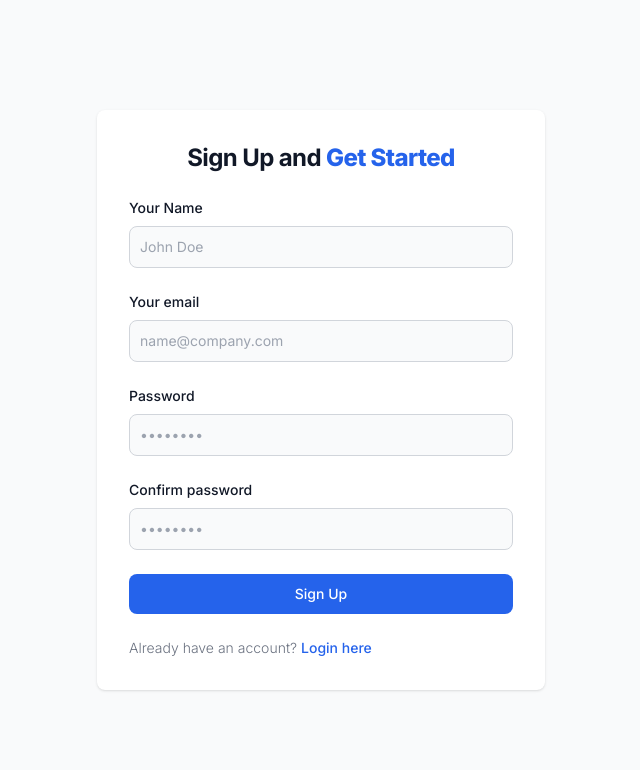
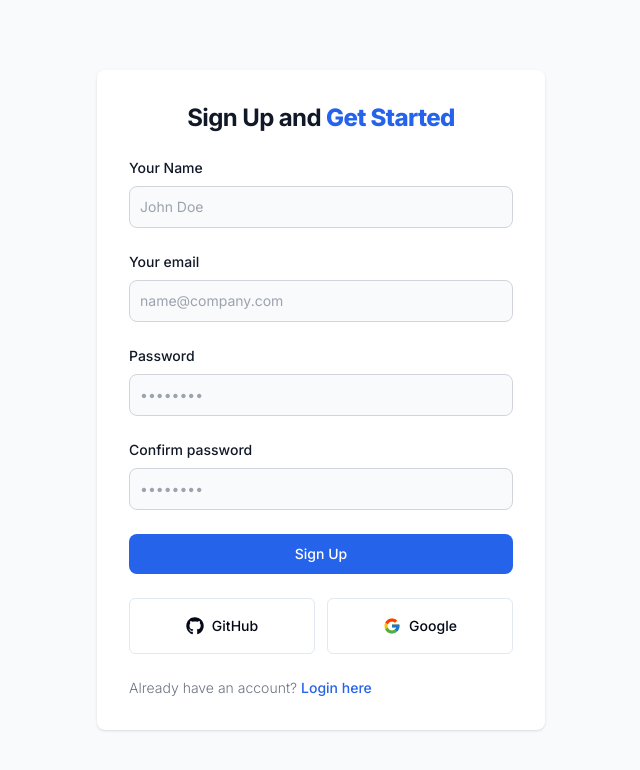
Before and after one commit to Mohammad-Ali-Rauf/pure-think_ai, a Next.js app: page /sign-up in a window 1280 px wide. Shown: the top 770 px of the page, without its empty margins (319-959 px from the left). Built offline with nearby package versions, Linux system fonts and the light colour scheme; no server answers.

Commit message:
completed github auth and added google button only

```diff
--- a/app/(auth)/(routes)/sign-in/page.tsx
+++ b/app/(auth)/(routes)/sign-in/page.tsx
@@ -1,16 +1,65 @@
-import React from 'react'
+'use client'
+import React, { useEffect, useState } from 'react'
 import Link from 'next/link'
 
+// Social Auth
+import { signIn, useSession } from 'next-auth/react'
+
+import { Button } from '@/components/ui/button'
+
+// Icons
+import { FcGoogle } from 'react-icons/fc'
+import { FaGithub } from 'react-icons/fa'
+import { useRouter } from 'next/navigation'
+
 const SigninPage = () => {
+	const { data: session, status } = useSession()
+	const { push } = useRouter()
+	const [loading, setLoading] = useState(false)
+
+	useEffect(() => {
+		if (status === 'authenticated' && session && !loading) {
+			setLoading(true)
+			push('/dashboard')
+			setLoading(false)
+		} else {
+			setLoading(false)
+		}
+	}, [session, status, push, loading])
+
+	const handleSubmit = async (e: React.FormEvent<HTMLFormElement>) => {
+		e.preventDefault()
+		// const target = e.target as typeof e.target & {
+		// 	email: { value: string }
+		// 	password: { value: string }
+		// }
+		// const email = target.email.value
+		// const password = target.password.value
+
+		// await signIn('credentials', {
+		// 	email,
+		// 	password,
+		// 	redirect: false,
+		// })
+	}
+
+	if (loading) {
+		return (
+			<div className='absolute right-1/2 bottom-1/2  transform translate-x-1/2 translate-y-1/2 '>
+				<div className='border-t-transparent border-solid animate-spin  rounded-full border-blue-400 border-8 h-64 w-64'></div>
+			</div>
+		)
+	} else {
 		return (
 			<section className='bg-gray-50 dark:bg-gray-900'>
 				<div className='flex flex-col items-center justify-center px-6 py-8 mx-auto md:h-screen lg:py-0'>
 					<div className='w-full bg-white rounded-lg shadow dark:border md:mt-0 sm:max-w-md xl:p-0 dark:bg-gray-800 dark:border-gray-700'>
 						<div className='p-6 space-y-4 md:space-y-6 sm:p-8'>
 							<h1 className='text-xl font-bold leading-tight text-center tracking-tight text-gray-900 md:text-2xl dark:text-white'>
-							Welcome <span className='font-extrabold text-blue-600'>Back</span>
+								Welcome{' '}
+								<span className='font-extrabold text-blue-600'>Back</span>
 							</h1>
-						<form className='space-y-4 md:space-y-6' action='#'>
+							<form className='space-y-4 md:space-y-6' action='#' onSubmit={handleSubmit}>
 								<div>
 									<label
 										htmlFor='email'
@@ -49,6 +98,27 @@ const SigninPage = () => {
 								>
 									Sign In
 								</button>
+								<div className='flex flex-col sm:flex-row gap-3'>
+									<Button
+										className='w-full'
+										size='xl'
+										variant='outline'
+										onClick={async () => await signIn('github')}
+									>
+										<FaGithub className='mr-2 text-lg' />
+										<span className='sm:flex hidden'>GitHub</span>
+									</Button>
+									<Button
+										className='w-full'
+										size='xl'
+										variant='outline'
+										onClick={async () => await signIn('google')}
+									>
+										<FcGoogle className='mr-2 text-lg' />
+										<span className='sm:flex hidden'>Google</span>
+									</Button>
+								</div>
+
 								<p className='text-sm font-light text-gray-500 dark:text-gray-400'>
 									Don&apos;t have an account yet?{' '}
 									<Link
@@ -65,5 +135,6 @@ const SigninPage = () => {
 			</section>
 		)
 	}
+}
 
 export default SigninPage
--- a/app/(auth)/(routes)/sign-up/page.tsx
+++ b/app/(auth)/(routes)/sign-up/page.tsx
@@ -1,14 +1,28 @@
+'use client'
+
 import React from 'react'
 import Link from 'next/link'
+import { Button } from '@/components/ui/button'
+import { signIn, signOut, useSession } from 'next-auth/react'
+import { FaGithub } from 'react-icons/fa'
+import { FcGoogle } from 'react-icons/fc'
 
 const SignupPage = () => {
+	const { data: session } = useSession()
+
+	if (session) {
+		return <button onClick={async () => await signOut()}>sign out</button>
+	} else {
 		return (
 			<section className='bg-gray-50 dark:bg-gray-900'>
 				<div className='flex flex-col items-center justify-center px-6 py-8 mx-auto md:h-screen lg:py-0'>
 					<div className='w-full bg-white rounded-lg shadow dark:border md:mt-0 sm:max-w-md xl:p-0 dark:bg-gray-800 dark:border-gray-700'>
 						<div className='p-6 space-y-4 md:space-y-6 sm:p-8'>
 							<h1 className='text-xl font-bold leading-tight text-center tracking-tight text-gray-900 md:text-2xl dark:text-white'>
-							Sign Up and <span className='font-extrabold text-blue-600'>Get Started</span>
+								Sign Up and{' '}
+								<span className='font-extrabold text-blue-600'>
+									Get Started
+								</span>
 							</h1>
 							<form className='space-y-4 md:space-y-6' action='#'>
 								<div>
@@ -81,6 +95,26 @@ const SignupPage = () => {
 								>
 									Sign Up
 								</button>
+								<div className='flex flex-col sm:flex-row gap-3'>
+									<Button
+										className='w-full'
+										size='xl'
+										variant='outline'
+										onClick={async () => await signIn('github')}
+									>
+										<FaGithub className='mr-2 text-lg' />
+										<span className='sm:flex hidden'>GitHub</span>
+									</Button>
+									<Button
+										className='w-full'
+										size='xl'
+										variant='outline'
+										onClick={async () => await signIn('google')}
+									>
+										<FcGoogle className='mr-2 text-lg' />
+										<span className='sm:flex hidden'>Google</span>
+									</Button>
+								</div>
 								<p className='text-sm font-light text-gray-500 dark:text-gray-400'>
 									Already have an account?{' '}
 									<Link
@@ -97,5 +131,6 @@ const SignupPage = () => {
 			</section>
 		)
 	}
+}
 
 export default SignupPage
--- a/app/(dashboard)/(routes)/dashboard/page.tsx
+++ b/app/(dashboard)/(routes)/dashboard/page.tsx
@@ -1,12 +1,41 @@
+'use client'
 import { Button } from '@/components/ui/button'
-import React from 'react'
+import { signOut, useSession } from 'next-auth/react'
+import { useRouter } from 'next/navigation'
+import React, { useEffect, useState } from 'react'
 
 type Props = {}
 
 const Dashboard = (props: Props) => {
-  return (
-    <div><Button size="lg" variant="secondary">Click Me</Button></div>
-  )
+	const { data: session, status } = useSession()
+	const { push } = useRouter()
+	const [loading, setLoading] = useState(false)
+
+	useEffect(() => {
+		if (status === 'unauthenticated' && !session && !loading) {
+      setLoading(true)
+			push('/sign-in')
+      setLoading(false)
+		} else {
+			setLoading(false)
+		}
+	}, [session, status, push, loading])
+
+	if (loading) {
+		return (
+			<div className='absolute right-1/2 bottom-1/2  transform translate-x-1/2 translate-y-1/2 '>
+				<div className='border-t-transparent border-solid animate-spin  rounded-full border-blue-400 border-8 h-64 w-64'></div>
+			</div>
+		)
+	} else {
+		return (
+			<div>
+				<Button onClick={() => signOut()} size='lg' variant='secondary'>
+					sign out
+				</Button>
+			</div>
+		)
+	}
 }
 
 export default Dashboard
--- /dev/null
+++ b/app/api/auth/[...nextauth]/route.ts
@@ -0,0 +1,24 @@
+import NextAuth from "next-auth/next";
+import Google from "next-auth/providers/google";
+import Github from "next-auth/providers/github";
+import { signIn } from "next-auth/react";
+
+export const authOptions = {
+  pages: {
+    signIn: "/sign-in",
+  },
+  providers: [
+    // Google({
+    //   clientId: process.env.GOOGLE_ID ?? "",
+    //   clientSecret: process.env.GOOGLE_SECRET ?? "",
+    // }),
+    Github({
+      clientId: process.env.GITHUB_ID ?? "",
+      clientSecret: process.env.GITHUB_SECRET ?? "",
+    }),
+  ]
+};
+
+export const handler = NextAuth(authOptions)
+
+export { handler as GET, handler as POST }
--- a/app/layout.tsx
+++ b/app/layout.tsx
@@ -1,6 +1,8 @@
 import type { Metadata } from 'next'
 import { Inter } from 'next/font/google'
 import './globals.css'
+import SessionProvider from '@/components/SessionProvider'
+import { getServerSession } from 'next-auth'
 
 const inter = Inter({ subsets: ['latin'] })
 
@@ -9,14 +11,17 @@ export const metadata: Metadata = {
 	description: 'Created, designed, and developed by Mohammad Ali',
 }
 
-export default function RootLayout({
+export default async function RootLayout({
 	children,
 }: {
 	children: React.ReactNode
 }) {
+	const session = await getServerSession()
 	return (
-    <html lang="en">
-      <body className={inter.className}>{children}</body>
+		<html lang='en'>
+			<body className={inter.className}>
+				<SessionProvider session={session}>{children}</SessionProvider>
+			</body>
 		</html>
 	)
 }
--- /dev/null
+++ b/components/SessionProvider.tsx
@@ -0,0 +1,3 @@
+'use client'
+import { SessionProvider } from "next-auth/react";
+export default SessionProvider;
--- a/components/ui/button.tsx
+++ b/components/ui/button.tsx
@@ -23,6 +23,7 @@ const buttonVariants = cva(
         default: "h-10 px-4 py-2",
         sm: "h-9 rounded-md px-3",
         lg: "h-11 rounded-md px-8",
+        xl: "h-14 rounded-md px-10",
         icon: "h-10 w-10",
       },
     },
--- a/package.json
+++ b/package.json
@@ -14,6 +14,7 @@
     "clsx": "^2.1.0",
     "lucide-react": "^0.303.0",
     "next": "14.0.4",
+    "next-auth": "^4.24.5",
     "react": "^18",
     "react-dom": "^18",
     "react-icons": "^4.12.0",
```
Also changed, not shown: 2 other files (tests, documents, lock files or other folders). Lines whose indentation alone changed are shown as unchanged.
